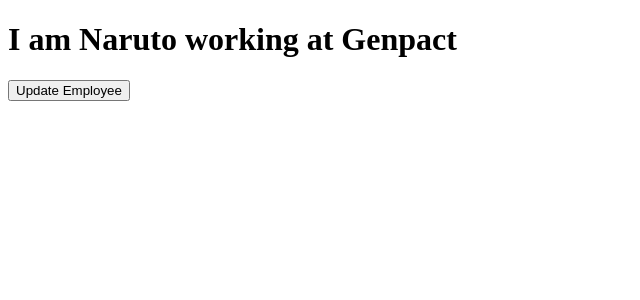
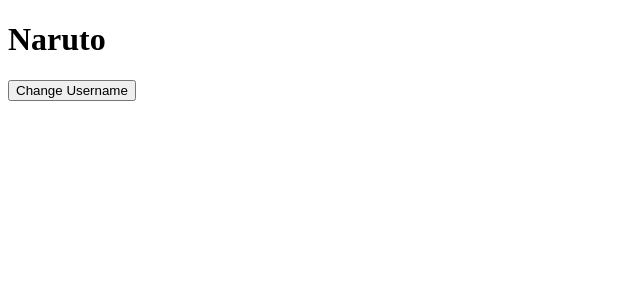
Before and after one commit to qutubuddinkhan07/react-playground, a React (Vite) app in the folder React Class/my_app/: page / in a window 1280 px wide. Shown: the top 300 px of the page, without its empty margins (0-640 px from the left). Built offline with nearby package versions, Linux system fonts and the light colour scheme.

Commit message:
today learned about props drilling

```diff
--- a/React Class/my_app/src/App.jsx
+++ b/React Class/my_app/src/App.jsx
@@ -1,6 +1,7 @@
 import ConditionalRendering from "./concepts/conditional_rendering/ConditionalRendering";
 import CSS from "./concepts/css/CSS";
 import Props from "./concepts/props/Props";
+import PropsDrilling from "./concepts/propsDrilling/PropsDrilling";
 import State from "./concepts/state/State";
 
 const App = () => {
@@ -9,7 +10,8 @@
       {/* <CSS /> */}
       {/* <Props /> */}
       {/* <ConditionalRendering /> */}
-      <State />
+      {/* <State /> */}
+      <PropsDrilling />
     </>
   );
 };
--- /dev/null
+++ b/React Class/my_app/src/concepts/propsDrilling/PropsDrilling.jsx
@@ -0,0 +1,12 @@
+import React from "react";
+import File1 from "./components/File1";
+
+const PropsDrilling = () => {
+  return (
+    <div>
+      <File1 />
+    </div>
+  );
+};
+
+export default PropsDrilling;
--- /dev/null
+++ b/React Class/my_app/src/concepts/propsDrilling/components/File1.jsx
@@ -0,0 +1,16 @@
+import React, { useState } from "react";
+import File2 from "./File2";
+
+const File1 = () => {
+  let [username, setUsername] = useState("Naruto");
+  let changeUsername = () => {
+    setUsername("Hinata");
+  };
+  return (
+    <div>
+      <File2 details={{ username, changeUsername }} />
+    </div>
+  );
+};
+
+export default File1;
--- /dev/null
+++ b/React Class/my_app/src/concepts/propsDrilling/components/File2.jsx
@@ -0,0 +1,14 @@
+import React from "react";
+import File3 from "./File3";
+
+const File2 = (props) => {
+  // console.log(props) // {details: {…}}
+  let { details } = props;
+  return (
+    <div>
+      <File3 info={details} />
+    </div>
+  );
+};
+
+export default File2;
--- /dev/null
+++ b/React Class/my_app/src/concepts/propsDrilling/components/File3.jsx
@@ -0,0 +1,16 @@
+import React from "react";
+
+const File3 = (props) => {
+  console.log(props); // info: {username: 'Naruto', changeUsername: ƒ}
+  let {
+    info: { username, changeUsername },
+  } = props;
+  return (
+    <div>
+      <h1>{username}</h1>
+      <button onClick={changeUsername}>Change Username</button>
+    </div>
+  );
+};
+
+export default File3;
```
